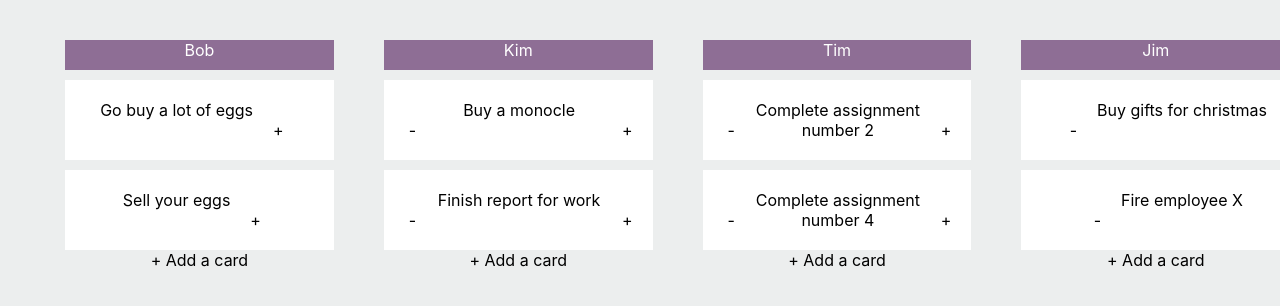
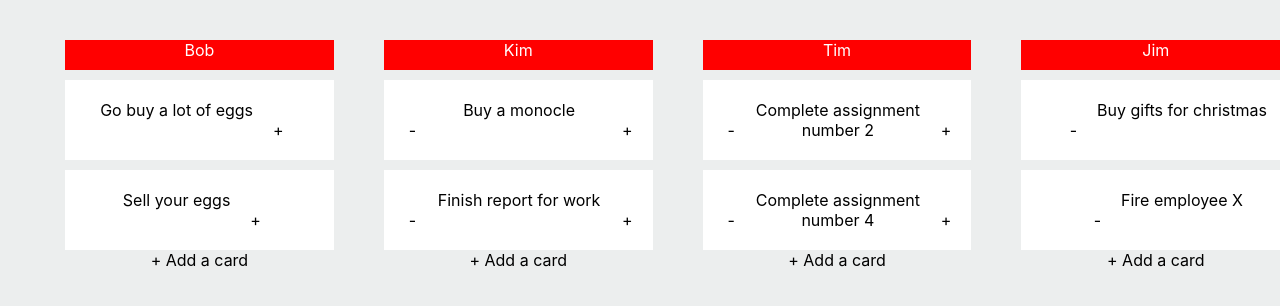
Before and after one commit to achadha2/interview_prompt, a React (Create React App) app: page / in a window 1280 px wide. Shown: the top 306 px of the page. Built offline with nearby package versions, Linux system fonts and the light colour scheme.

Commit message:
changed css

```diff
--- a/src/index.css
+++ b/src/index.css
@@ -34,7 +34,7 @@ code {
 }
 
 .columnHeader:nth-child(1) {
-  background-color: #8e6e95;
+  background-color: red;
   height: 30px;
   align-items: center;
 }
```
